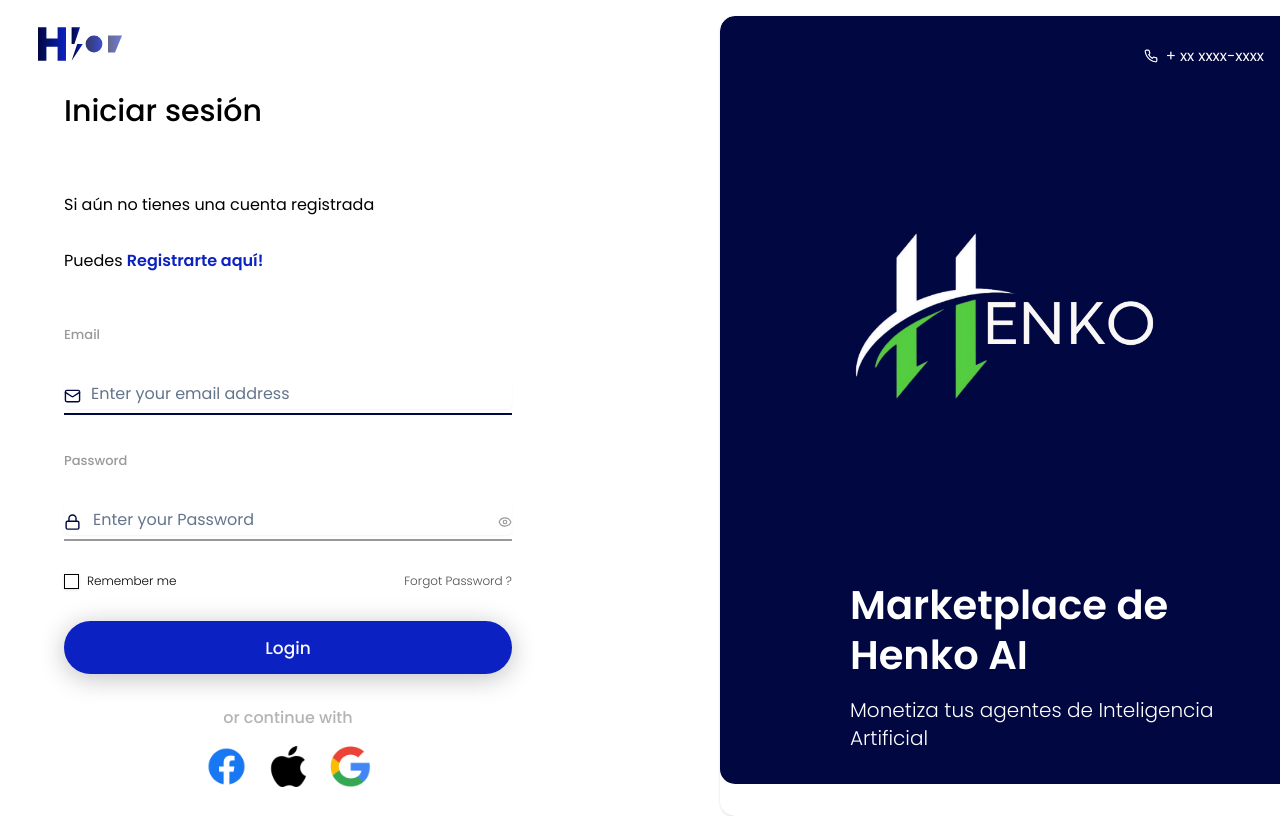
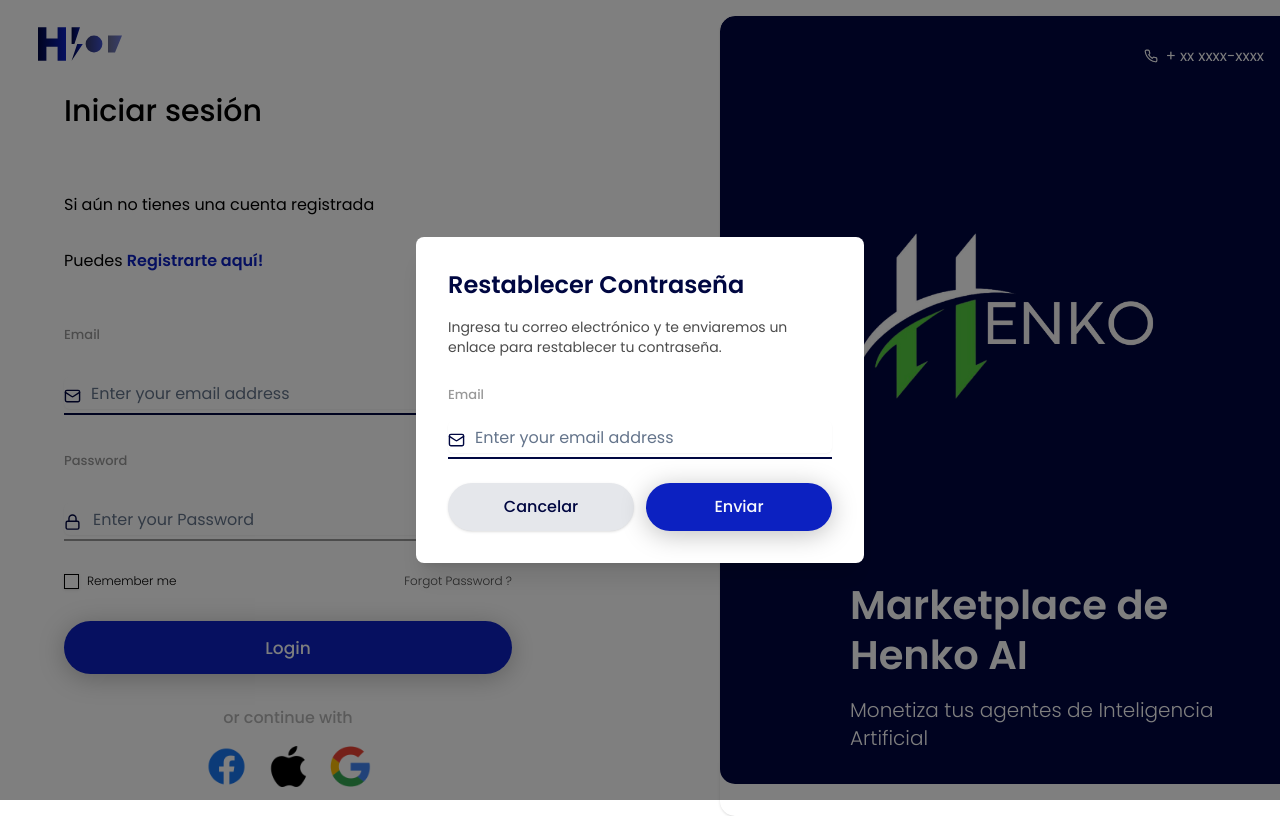
Before and after one commit to dequiroga2/fronted-marketplace, a React (Vite) app: page /login in a window 1280 px wide. Both pictures are taken after a click on the element "Forgot Password ?". Built offline with nearby package versions, Linux system fonts and the light colour scheme; no server answers.

Commit message:
Restablecer contraseña

```diff
--- a/src/screens/Login/Login.tsx
+++ b/src/screens/Login/Login.tsx
@@ -6,7 +6,7 @@ import { Card, CardContent } from "../../components/ui/card";
 import { Checkbox } from "../../components/ui/checkbox";
 import { Input } from "../../components/ui/input";
 import { auth } from "../../firebase-config";
-import { signInWithEmailAndPassword } from "firebase/auth";
+import { signInWithEmailAndPassword, sendPasswordResetEmail } from "firebase/auth";
 import { useAuth } from "../../contexts/AuthContext";
 
 export const Login = (): JSX.Element => {
@@ -16,6 +16,10 @@ export const Login = (): JSX.Element => {
   const [error, setError] = useState<string | null>(null);
   const [isLoading, setIsLoading] = useState(false);
   const [isPasswordVisible, setIsPasswordVisible] = useState(false);
+  const [showResetModal, setShowResetModal] = useState(false);
+  const [resetEmail, setResetEmail] = useState("");
+  const [resetMessage, setResetMessage] = useState<{ type: 'success' | 'error', text: string } | null>(null);
+  const [isResetting, setIsResetting] = useState(false);
   const { user, isLoading: isAuthLoading } = useAuth();
 
   useEffect(() => {
@@ -52,6 +56,40 @@ export const Login = (): JSX.Element => {
 
   const togglePasswordVisibility = () => {
     setIsPasswordVisible(!isPasswordVisible);
+  };
+
+  const handleResetPassword = async () => {
+    if (!resetEmail) {
+      setResetMessage({ type: 'error', text: 'Por favor, ingresa tu correo electrónico.' });
+      return;
+    }
+
+    setIsResetting(true);
+    setResetMessage(null);
+
+    try {
+      await sendPasswordResetEmail(auth, resetEmail);
+      setResetMessage({
+        type: 'success',
+        text: 'Se ha enviado un correo de restablecimiento. Por favor, revisa tu bandeja de entrada.'
+      });
+      setTimeout(() => {
+        setShowResetModal(false);
+        setResetEmail("");
+        setResetMessage(null);
+      }, 3000);
+    } catch (err: any) {
+      if (err.code === 'auth/user-not-found') {
+        setResetMessage({ type: 'error', text: 'No existe una cuenta con este correo electrónico.' });
+      } else if (err.code === 'auth/invalid-email') {
+        setResetMessage({ type: 'error', text: 'El correo electrónico no es válido.' });
+      } else {
+        setResetMessage({ type: 'error', text: 'Ocurrió un error. Por favor, inténtalo de nuevo.' });
+      }
+      console.error("Error al restablecer contraseña:", err.code);
+    } finally {
+      setIsResetting(false);
+    }
   };
 
 
@@ -160,7 +198,9 @@ export const Login = (): JSX.Element => {
                     Remember me
                   </label>
                 </div>
-                <span className="font-['Poppins'] font-light text-[#4c4c4c] cursor-pointer hover:text-[#0c21c1] transition-colors">
+                <span
+                  onClick={() => setShowResetModal(true)}
+                  className="font-['Poppins'] font-light text-[#4c4c4c] cursor-pointer hover:text-[#0c21c1] transition-colors">
                   Forgot Password ?
                 </span>
               </div>
@@ -239,6 +279,73 @@ export const Login = (): JSX.Element => {
           </Card>
         </div>
       </div>
+
+      {/* Modal de restablecimiento de contraseña */}
+      {showResetModal && (
+        <div className="fixed inset-0 bg-black bg-opacity-50 flex items-center justify-center z-50 p-4">
+          <div className="bg-white rounded-lg p-6 lg:p-8 max-w-md w-full shadow-xl">
+            <h2 className="font-['Poppins'] font-semibold text-[#000741] text-xl lg:text-2xl mb-4">
+              Restablecer Contraseña
+            </h2>
+            <p className="font-['Poppins'] text-[#4c4c4c] text-sm mb-6">
+              Ingresa tu correo electrónico y te enviaremos un enlace para restablecer tu contraseña.
+            </p>
+
+            <div className="relative mb-6">
+              <label className="font-['Poppins'] font-medium text-[#999999] text-xs lg:text-[13px]">
+                Email
+              </label>
+              <div className="relative mt-4">
+                <MailIcon className="absolute left-0 top-1/2 -translate-y-1/2 w-4 h-4 lg:w-[17px] lg:h-[17px] text-[#000741]" />
+                <Input
+                  className="border-none pl-6 lg:pl-[27px] font-['Poppins'] text-[#000741] text-sm lg:text-base focus-visible:ring-0 h-8 px-0 bg-transparent"
+                  placeholder="Enter your email address"
+                  value={resetEmail}
+                  onChange={(e) => setResetEmail(e.target.value)}
+                  type="email"
+                  onKeyDown={(e) => {
+                    if (e.key === 'Enter') {
+                      handleResetPassword();
+                    }
+                  }}
+                />
+                <div className="w-full h-0.5 bg-[#000741] mt-1" />
+              </div>
+            </div>
+
+            {resetMessage && (
+              <div className={`mb-4 p-3 rounded ${
+                resetMessage.type === 'success'
+                  ? 'bg-green-100 text-green-700'
+                  : 'bg-red-100 text-red-700'
+              } font-['Poppins'] text-sm`}>
+                {resetMessage.text}
+              </div>
+            )}
+
+            <div className="flex gap-3">
+              <Button
+                onClick={() => {
+                  setShowResetModal(false);
+                  setResetEmail("");
+                  setResetMessage(null);
+                }}
+                disabled={isResetting}
+                className="flex-1 h-12 bg-gray-200 hover:bg-gray-300 text-[#000741] rounded-[32px] font-['Poppins'] font-medium text-sm lg:text-base disabled:bg-gray-100"
+              >
+                Cancelar
+              </Button>
+              <Button
+                onClick={handleResetPassword}
+                disabled={isResetting}
+                className="flex-1 h-12 bg-[#0c21c1] hover:bg-[#0a1da8] rounded-[32px] font-['Poppins'] font-medium text-sm lg:text-base shadow-[0px_4px_26px_#00000040] transition-colors disabled:bg-gray-400"
+              >
+                {isResetting ? "Enviando..." : "Enviar"}
+              </Button>
+            </div>
+          </div>
+        </div>
+      )}
     </div>
   );
 };
```
